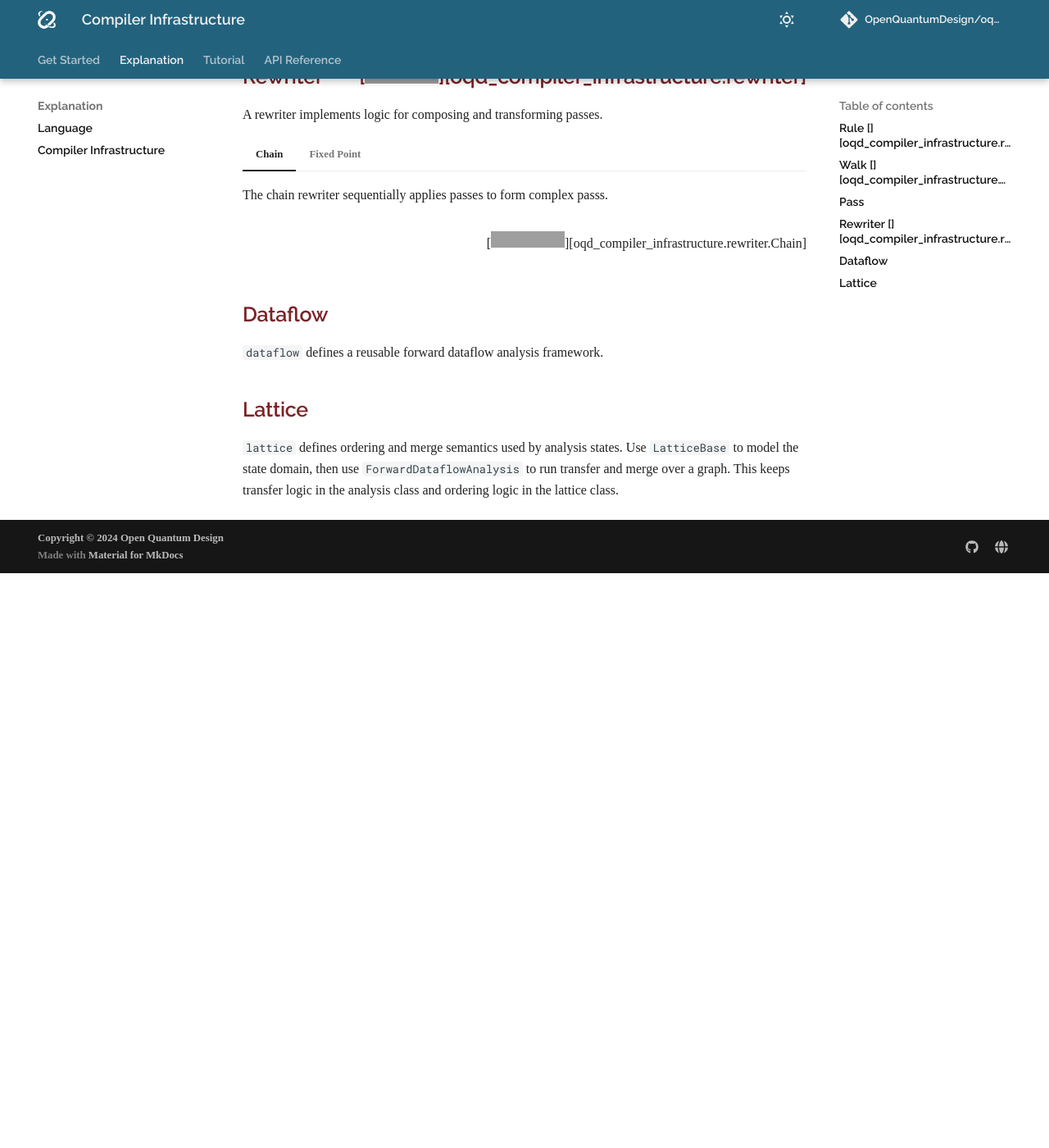
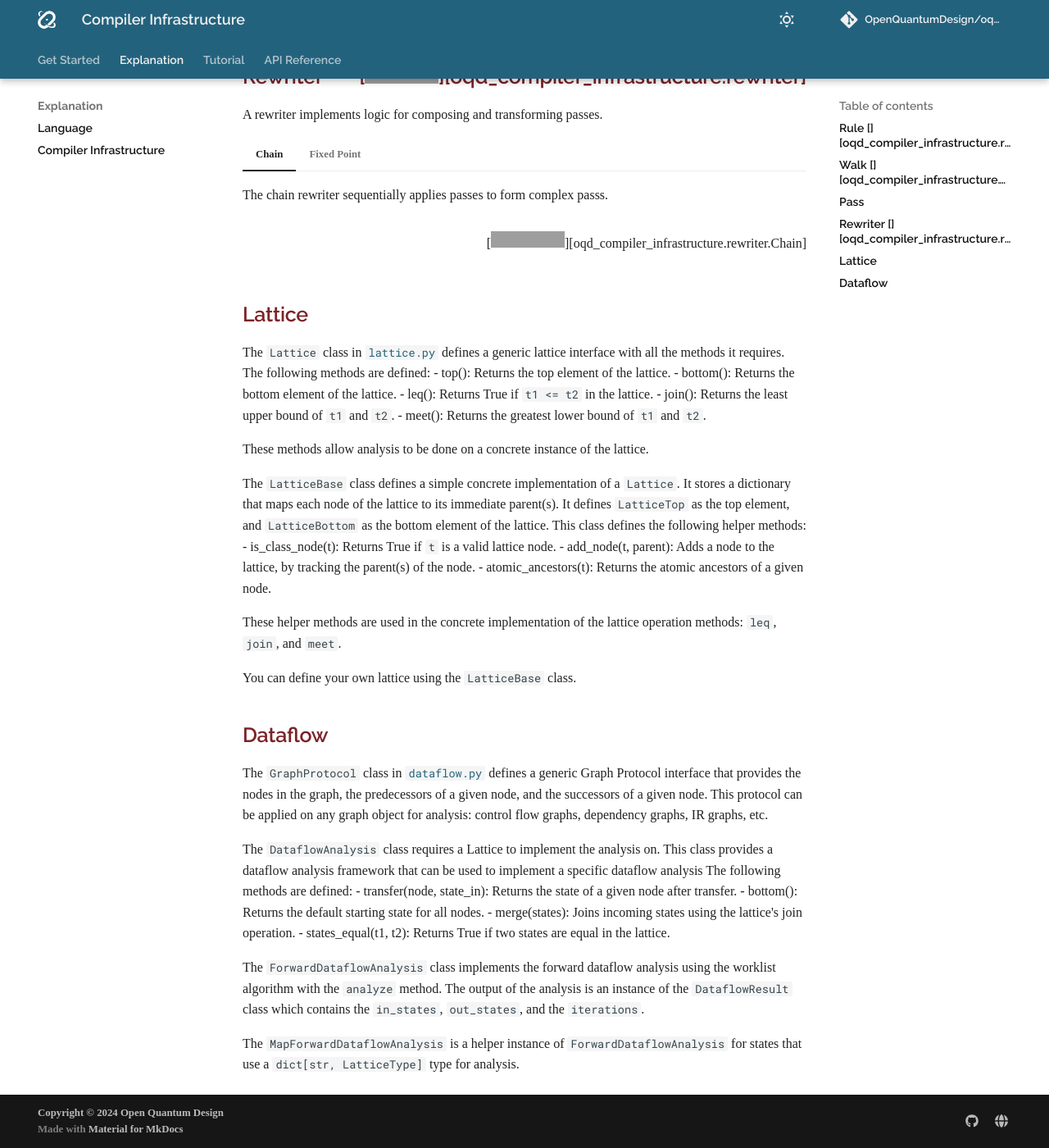
Before and after one commit to OpenQuantumDesign/oqd-compiler-infrastructure, an MkDocs documentation site: the page built from docs/explanation/infrastructure.md, in a window 1280 px wide and 1400 px high, scrolled down 1659 px. Shown: the whole window at 82% size. Built offline with MkDocs 1.6.1 and Material for MkDocs 9.7.7, drawn with Linux system fonts in a browser that asks for light colours; some web fonts are replaced; comment, search, counter and statistics services are not loaded; before the commit the page ends 2358 px from its top, so only the background shows below that; grey boxes are pictures that could not be loaded.

Commit message:
clean: Remove unused code and update docs

```diff
--- a/docs/explanation/infrastructure.md
+++ b/docs/explanation/infrastructure.md
@@ -204,8 +204,36 @@ The fixed point rewriter transforms a pass by iteratively applying the pass till
 ///
 ///
 
+## Lattice
+
+The `Lattice` class in [`lattice.py`](../../src/oqd_compiler_infrastructure/lattice.py) defines a generic lattice interface with all the methods it requires. The following methods are defined:
+- top(): Returns the top element of the lattice.
+- bottom(): Returns the bottom element of the lattice.
+- leq(): Returns True if `t1 <= t2` in the lattice.
+- join(): Returns the least upper bound of `t1` and `t2`.
+- meet(): Returns the greatest lower bound of `t1` and `t2`.
+
+These methods allow analysis to be done on a concrete instance of the lattice.
+
+The `LatticeBase` class defines a simple concrete implementation of a `Lattice`. It stores a dictionary that maps each node of the lattice to its immediate parent(s). It defines `LatticeTop` as the top element, and `LatticeBottom` as the bottom element of the lattice. This class defines the following helper methods:
+- is_class_node(t): Returns True if `t` is a valid lattice node.
+- add_node(t, parent): Adds a node to the lattice, by tracking the parent(s) of the node.
+- atomic_ancestors(t): Returns the atomic ancestors of a given node.
+
+These helper methods are used in the concrete implementation of the lattice operation methods: `leq`, `join`, and `meet`.
+
+You can define your own lattice using the `LatticeBase` class.
+
 ## Dataflow
-`dataflow` defines a reusable forward dataflow analysis framework.
 
-## Lattice
-`lattice` defines ordering and merge semantics used by analysis states. Use `LatticeBase` to model the state domain, then use `ForwardDataflowAnalysis` to run transfer and merge over a graph. This keeps transfer logic in the analysis class and ordering logic in the lattice class.
+The `GraphProtocol` class in [`dataflow.py`](../../src/oqd_compiler_infrastructure/dataflow.py) defines a generic Graph Protocol interface that provides the nodes in the graph, the predecessors of a given node, and the successors of a given node. This protocol can be applied on any graph object for analysis: control flow graphs, dependency graphs, IR graphs, etc.
+
+The `DataflowAnalysis` class requires a Lattice to implement the analysis on. This class provides a dataflow analysis framework that can be used to implement a specific dataflow analysis The following methods are defined:
+- transfer(node, state_in): Returns the state of a given node after transfer.
+- bottom(): Returns the default starting state for all nodes.
+- merge(states): Joins incoming states using the lattice's join operation.
+- states_equal(t1, t2): Returns True if two states are equal in the lattice.
+
+The `ForwardDataflowAnalysis` class implements the forward dataflow analysis using the worklist algorithm with the `analyze` method. The output of the analysis is an instance of the `DataflowResult` class which contains the `in_states`, `out_states`, and the `iterations`.
+
+The `MapForwardDataflowAnalysis` is a helper instance of `ForwardDataflowAnalysis` for states that use a `dict[str, LatticeType]` type for analysis.
```
Also changed, not shown: 2 other files.
